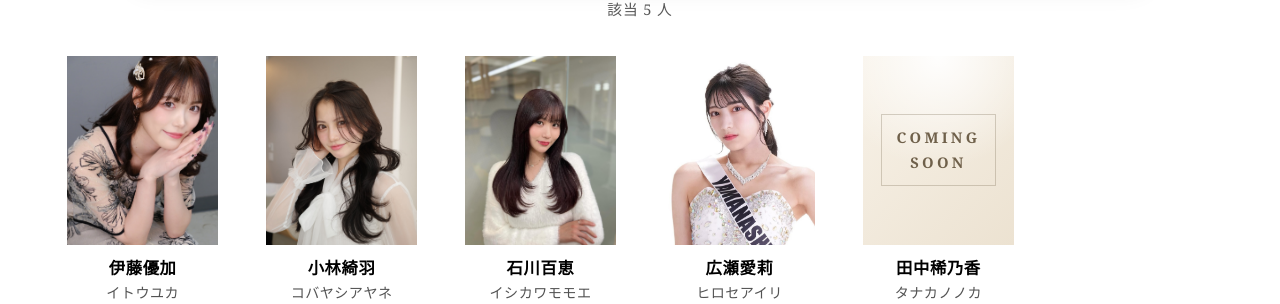
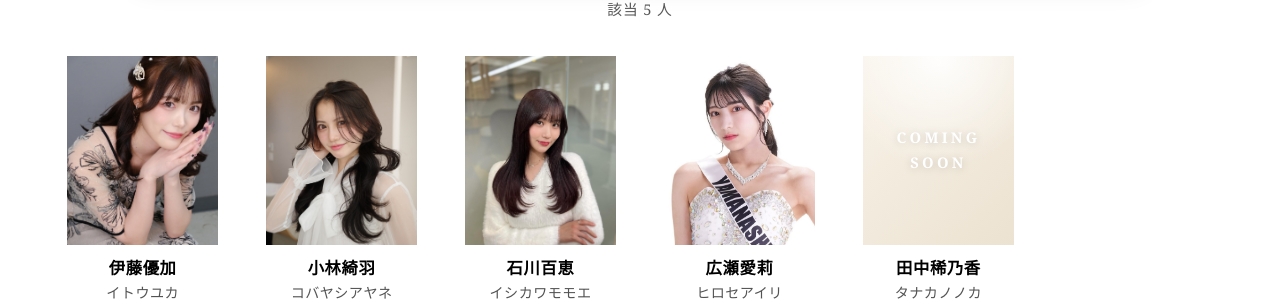
Before and after one commit to tkm-sano/entp, a Jekyll site: the page built from index.md, in a window 1280 px wide. Shown: the part 538-842 px from the top of the page. Built offline with Jekyll 4.4.1, drawn with Linux system fonts in a browser that asks for light colours.

Commit message:
Adjust coming soon placeholder styling

```diff
--- a/assets/css/style.css
+++ b/assets/css/style.css
@@ -268,7 +268,7 @@ body {
   background:
     radial-gradient(circle at top, rgba(255, 255, 255, 0.95), rgba(255, 255, 255, 0) 55%),
     linear-gradient(135deg, #f8f2e8 0%, #ece2d1 100%);
-  color: #6f604a;
+  color: #ffffff;
   text-align: center;
   opacity: 0;
   pointer-events: none;
@@ -277,12 +277,11 @@ body {
 
 .media-placeholder span {
   display: inline-block;
-  padding: 10px 14px;
-  border: 1px solid rgba(111, 96, 74, 0.28);
   font-size: clamp(0.72rem, 1.2vw, 0.92rem);
   font-weight: 600;
   letter-spacing: 0.22em;
   text-transform: uppercase;
+  text-shadow: 0 1px 8px rgba(0, 0, 0, 0.18);
 }
 
 .image-wrapper.is-placeholder .media-placeholder,
@@ -673,7 +672,6 @@ body {
 }
 
 .model-gallery-item .media-placeholder span {
-  padding: 8px 10px;
   font-size: clamp(0.52rem, 0.8vw, 0.68rem);
   letter-spacing: 0.18em;
 }
```
